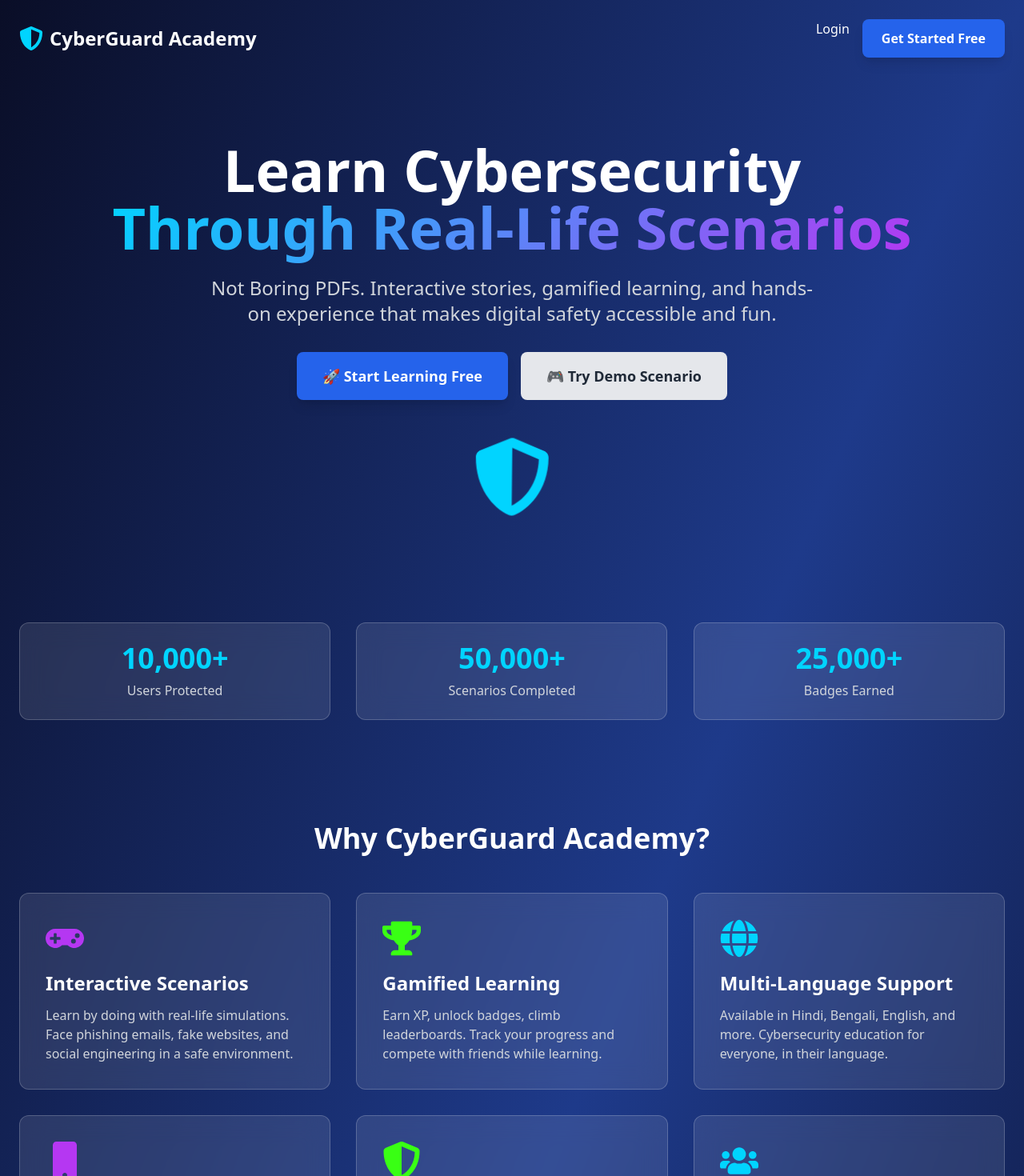
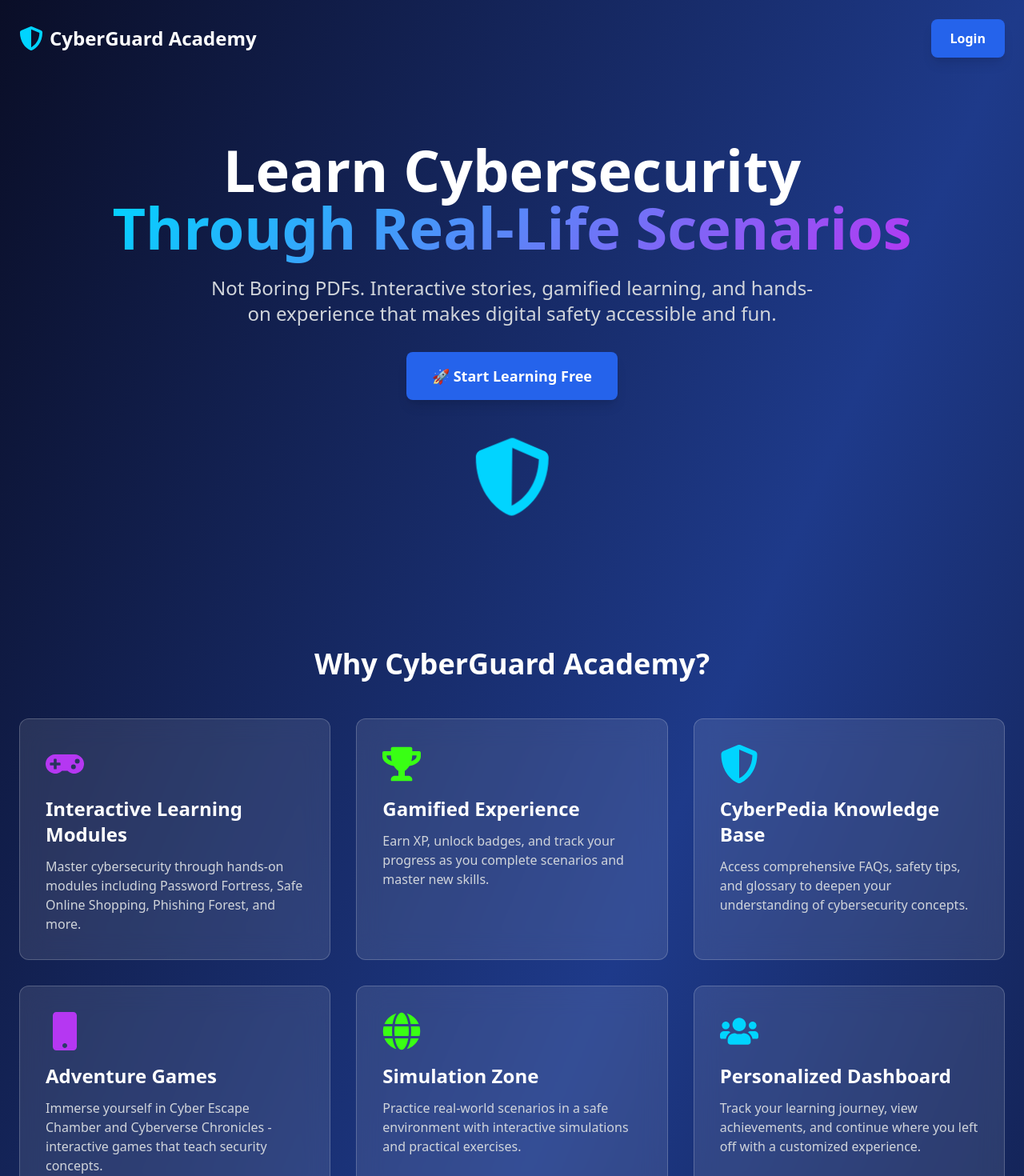
Before and after one commit to Anurag8500/Cyberguard2, a Next.js app: page / in a window 1280 px wide. Shown: the top 1470 px of the page at 80% size. Built offline with nearby package versions, Linux system fonts and the light colour scheme.

Commit message:
Add Module 2: Phishing Forest with Link Decoder submodule

```diff
--- a/pages/auth/login.tsx
+++ b/pages/auth/login.tsx
@@ -179,47 +179,7 @@ export default function Login() {
               </p>
             </div>
 
-            {/* Optional: Social Login */}
-            <div className="mt-8">
-              <div className="relative">
-                <div className="absolute inset-0 flex items-center">
-                  <div className="w-full border-t border-gray-300"></div>
-                </div>
-                <div className="relative flex justify-center text-sm">
-                  <span className="px-2 bg-white text-gray-500">Or continue with</span>
-                </div>
-              </div>
-
-              <div className="mt-6 grid grid-cols-2 gap-3">
-                <button className="flex items-center justify-center px-4 py-2 border border-gray-300 rounded-lg hover:bg-gray-50 transition-colors">
-                  <svg className="w-5 h-5 mr-2" viewBox="0 0 24 24">
-                    <path
-                      fill="currentColor"
-                      d="M22.56 12.25c0-.78-.07-1.53-.2-2.25H12v4.26h5.92c-.26 1.37-1.04 2.53-2.21 3.31v2.77h3.57c2.08-1.92 3.28-4.74 3.28-8.09z"
-                    />
-                    <path
-                      fill="currentColor"
-                      d="M12 23c2.97 0 5.46-.98 7.28-2.66l-3.57-2.77c-.98.66-2.23 1.06-3.71 1.06-2.86 0-5.29-1.93-6.16-4.53H2.18v2.84C3.99 20.53 7.7 23 12 23z"
-                    />
-                    <path
-                      fill="currentColor"
-                      d="M5.84 14.09c-.22-.66-.35-1.36-.35-2.09s.13-1.43.35-2.09V7.07H2.18C1.43 8.55 1 10.22 1 12s.43 3.45 1.18 4.93l2.85-2.22.81-.62z"
-                    />
-                    <path
-                      fill="currentColor"
-                      d="M12 5.38c1.62 0 3.06.56 4.21 1.64l3.15-3.15C17.45 2.09 14.97 1 12 1 7.7 1 3.99 3.47 2.18 7.07l3.66 2.84c.87-2.6 3.3-4.53 6.16-4.53z"
-                    />
-                  </svg>
-                  Google
-                </button>
-                <button className="flex items-center justify-center px-4 py-2 border border-gray-300 rounded-lg hover:bg-gray-50 transition-colors">
-                  <svg className="w-5 h-5 mr-2" fill="currentColor" viewBox="0 0 24 24">
-                    <path d="M12 2C6.477 2 2 6.477 2 12c0 4.42 2.865 8.17 6.839 9.49.5.092.682-.217.682-.482 0-.237-.008-.866-.013-1.7-2.782.603-3.369-1.34-3.369-1.34-.454-1.156-1.11-1.463-1.11-1.463-.908-.62.069-.608.069-.608 1.003.07 1.531 1.03 1.531 1.03.892 1.529 2.341 1.087 2.91.831.092-.646.35-1.086.636-1.336-2.22-.253-4.555-1.11-4.555-4.943 0-1.091.39-1.984 1.029-2.683-.103-.253-.446-1.27.098-2.647 0 0 .84-.269 2.75 1.025A9.578 9.578 0 0112 6.836c.85.004 1.705.114 2.504.336 1.909-1.294 2.747-1.025 2.747-1.025.546 1.377.203 2.394.1 2.647.64.699 1.028 1.592 1.028 2.683 0 3.842-2.339 4.687-4.566 4.935.359.309.678.919.678 1.852 0 1.336-.012 2.415-.012 2.743 0 .267.18.578.688.48C19.138 20.167 22 16.418 22 12c0-5.523-4.477-10-10-10z" />
-                  </svg>
-                  GitHub
-                </button>
-              </div>
-            </div>
+            {/* Social login removed per request */}
           </div>
         </div>
       </main>
--- a/pages/index.tsx
+++ b/pages/index.tsx
@@ -1,9 +1,18 @@
 import Head from 'next/head'
 import Link from 'next/link'
 import { motion } from 'framer-motion'
+import { useState } from 'react'
+import { useRouter } from 'next/router'
 import { FaShieldAlt, FaGamepad, FaGlobe, FaMobile, FaTrophy, FaUsers } from 'react-icons/fa'
 
 export default function Home() {
+  const router = useRouter()
+  const [isNavigating, setIsNavigating] = useState(false)
+
+  const navigateWithTransition = (url: string) => {
+    setIsNavigating(true)
+    setTimeout(() => router.push(url), 250)
+  }
   return (
     <>
       <Head>
@@ -21,11 +30,12 @@ export default function Home() {
             <h1 className="text-2xl font-bold text-white">CyberGuard Academy</h1>
           </div>
           <div className="flex gap-4">
-            <Link href="/auth/login" className="text-white hover:text-cyber-blue transition-colors">
+            <Link
+              href="/auth/login"
+              className="btn-primary"
+              onClick={(e) => { e.preventDefault(); navigateWithTransition('/auth/login') }}
+            >
               Login
-            </Link>
-            <Link href="/auth/signup" className="btn-primary">
-              Get Started Free
             </Link>
           </div>
         </nav>
@@ -34,8 +44,8 @@ export default function Home() {
         <section className="container mx-auto px-6 py-20 text-center">
           <motion.div
             initial={{ opacity: 0, y: 20 }}
-            animate={{ opacity: 1, y: 0 }}
-            transition={{ duration: 0.8 }}
+            animate={isNavigating ? { opacity: 0, y: -20 } : { opacity: 1, y: 0 }}
+            transition={{ duration: isNavigating ? 0.25 : 0.8 }}
           >
             <h2 className="text-5xl md:text-7xl font-bold text-white mb-6">
               Learn Cybersecurity<br />
@@ -47,12 +57,13 @@ export default function Home() {
             </p>
 
             <div className="flex flex-col sm:flex-row gap-4 justify-center mb-12">
-              <Link href="/auth/signup" className="btn-primary text-lg px-8 py-4">
+              <Link
+                href="/auth/signup"
+                className="btn-primary text-lg px-8 py-4"
+                onClick={(e) => { e.preventDefault(); navigateWithTransition('/auth/signup') }}
+              >
                 🚀 Start Learning Free
               </Link>
-              <button className="btn-secondary text-lg px-8 py-4">
-                🎮 Try Demo Scenario
-              </button>
             </div>
 
             {/* Animated Shield */}
@@ -73,27 +84,7 @@ export default function Home() {
           </motion.div>
         </section>
 
-        {/* Statistics Counter */}
-        <section className="container mx-auto px-6 py-12">
-          <div className="grid grid-cols-1 md:grid-cols-3 gap-8 text-center">
-            {[
-              { number: '10,000+', label: 'Users Protected' },
-              { number: '50,000+', label: 'Scenarios Completed' },
-              { number: '25,000+', label: 'Badges Earned' },
-            ].map((stat, i) => (
-              <motion.div
-                key={i}
-                initial={{ opacity: 0, scale: 0.5 }}
-                animate={{ opacity: 1, scale: 1 }}
-                transition={{ delay: i * 0.2 }}
-                className="bg-white/10 backdrop-blur-lg rounded-xl p-6 border border-white/20"
-              >
-                <div className="text-4xl font-bold text-cyber-blue mb-2">{stat.number}</div>
-                <div className="text-gray-300">{stat.label}</div>
-              </motion.div>
-            ))}
-          </div>
-        </section>
+        {/* Statistics Counter - REMOVED */}
 
         {/* Key Features */}
         <section className="container mx-auto px-6 py-20">
@@ -105,33 +96,33 @@ export default function Home() {
             {[
               {
                 icon: <FaGamepad className="text-5xl text-cyber-purple" />,
-                title: 'Interactive Scenarios',
-                description: 'Learn by doing with real-life simulations. Face phishing emails, fake websites, and social engineering in a safe environment.'
+                title: 'Interactive Learning Modules',
+                description: 'Master cybersecurity through hands-on modules including Password Fortress, Safe Online Shopping, Phishing Forest, and more.'
               },
               {
                 icon: <FaTrophy className="text-5xl text-cyber-green" />,
-                title: 'Gamified Learning',
-                description: 'Earn XP, unlock badges, climb leaderboards. Track your progress and compete with friends while learning.'
+                title: 'Gamified Experience',
+                description: 'Earn XP, unlock badges, and track your progress as you complete scenarios and master new skills.'
               },
               {
-                icon: <FaGlobe className="text-5xl text-cyber-blue" />,
-                title: 'Multi-Language Support',
-                description: 'Available in Hindi, Bengali, English, and more. Cybersecurity education for everyone, in their language.'
+                icon: <FaShieldAlt className="text-5xl text-cyber-blue" />,
+                title: 'CyberPedia Knowledge Base',
+                description: 'Access comprehensive FAQs, safety tips, and glossary to deepen your understanding of cybersecurity concepts.'
               },
               {
                 icon: <FaMobile className="text-5xl text-cyber-purple" />,
-                title: 'Mobile-Friendly',
-                description: 'Learn anywhere, anytime. Fully responsive design works perfectly on phones, tablets, and desktops.'
+                title: 'Adventure Games',
+                description: 'Immerse yourself in Cyber Escape Chamber and Cyberverse Chronicles - interactive games that teach security concepts.'
               },
               {
-                icon: <FaShieldAlt className="text-5xl text-cyber-green" />,
-                title: 'Real-World Skills',
-                description: 'Build practical cybersecurity skills that protect you online. No boring theory, just actionable knowledge.'
+                icon: <FaGlobe className="text-5xl text-cyber-green" />,
+                title: 'Simulation Zone',
+                description: 'Practice real-world scenarios in a safe environment with interactive simulations and practical exercises.'
               },
               {
                 icon: <FaUsers className="text-5xl text-cyber-blue" />,
-                title: 'Community Learning',
-                description: 'Join thousands of learners. Share experiences, ask questions, and help others stay safe online.'
+                title: 'Personalized Dashboard',
+                description: 'Track your learning journey, view achievements, and continue where you left off with a customized experience.'
               },
             ].map((feature, i) => (
               <motion.div
```
